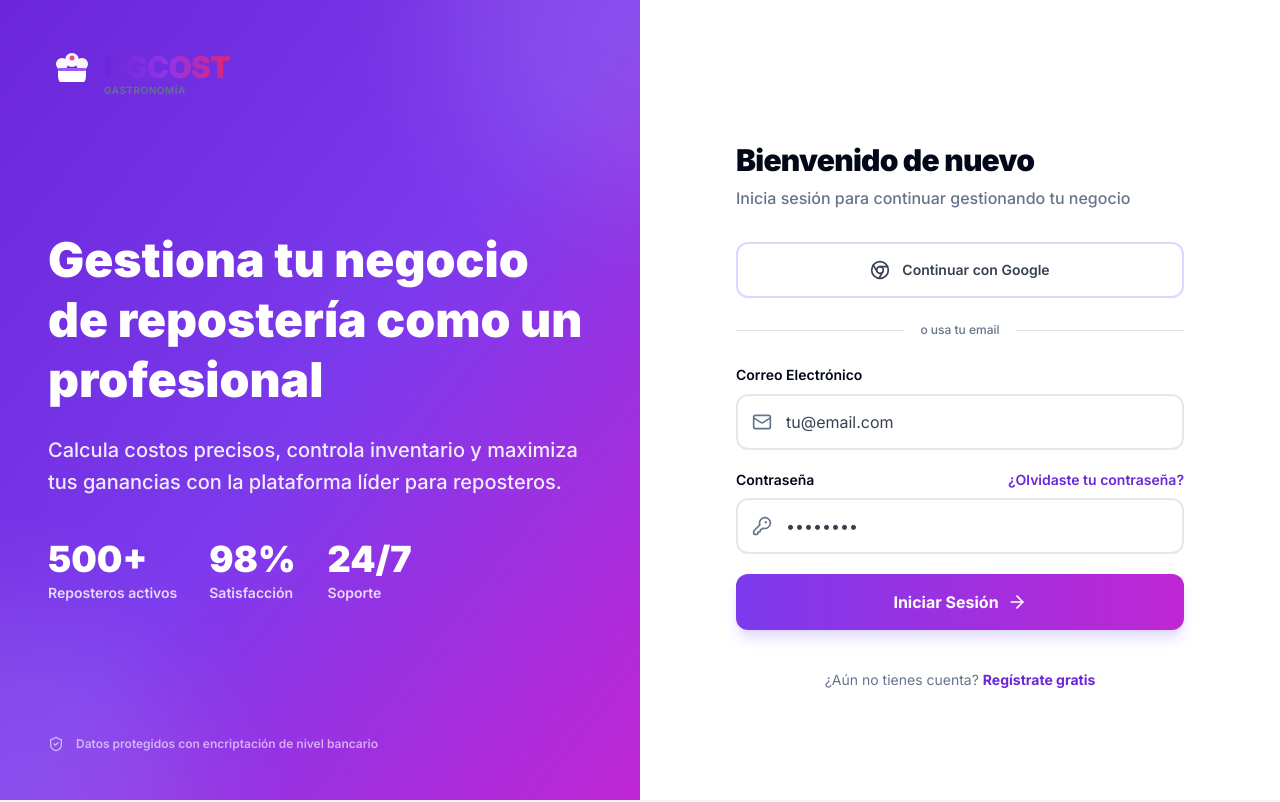
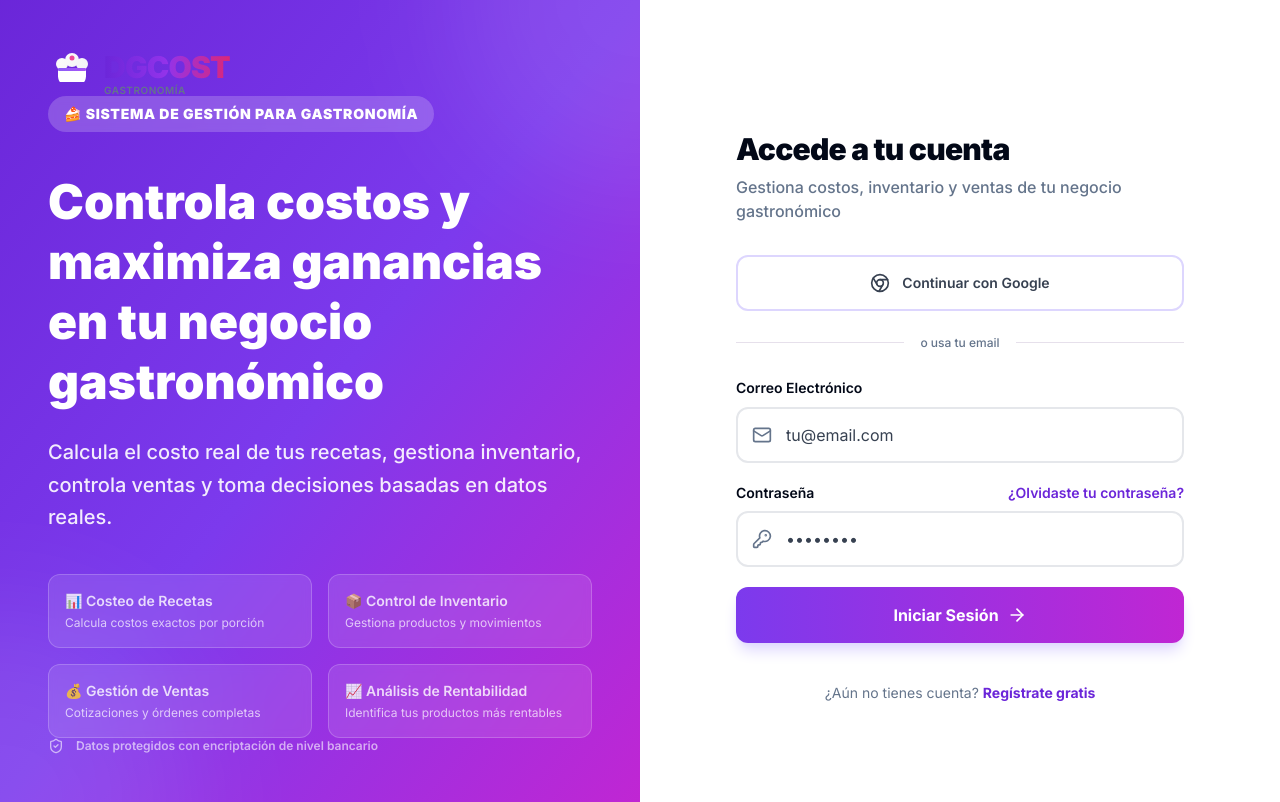
Before and after one commit to arcanoix/dgbakerycake-recetario-app, a Next.js app: page /auth/login in a window 1280 px wide. Built offline with nearby package versions, Linux system fonts and the light colour scheme; no server answers.

Commit message:
change ux ui login and register

```diff
--- a/app/auth/login/page.tsx
+++ b/app/auth/login/page.tsx
@@ -75,24 +75,33 @@ export default function LoginPage() {
         </div>
 
         <div className="relative z-10 space-y-6">
+          <div className="inline-block px-4 py-2 bg-white/20 backdrop-blur-sm rounded-full mb-4">
+            <p className="text-sm font-black text-white uppercase tracking-wider">
+              🍰 Sistema de Gestión para Gastronomía
+            </p>
+          </div>
           <h1 className="text-5xl font-black text-white leading-tight">
-            Gestiona tu negocio de repostería como un profesional
+            Controla costos y maximiza ganancias en tu negocio gastronómico
           </h1>
           <p className="text-xl text-white/90 font-medium leading-relaxed">
-            Calcula costos precisos, controla inventario y maximiza tus ganancias con la plataforma líder para reposteros.
+            Calcula el costo real de tus recetas, gestiona inventario, controla ventas y toma decisiones basadas en datos reales.
           </p>
-          <div className="flex gap-8 pt-4">
-            <div className="space-y-1">
-              <p className="text-4xl font-black text-white">500+</p>
-              <p className="text-sm text-white/80 font-semibold">Reposteros activos</p>
+          <div className="grid grid-cols-2 gap-4 pt-4">
+            <div className="bg-white/10 backdrop-blur-sm rounded-xl p-4 border border-white/20">
+              <p className="text-sm text-white/80 font-semibold mb-1">📊 Costeo de Recetas</p>
+              <p className="text-xs text-white/70">Calcula costos exactos por porción</p>
             </div>
-            <div className="space-y-1">
-              <p className="text-4xl font-black text-white">98%</p>
-              <p className="text-sm text-white/80 font-semibold">Satisfacción</p>
+            <div className="bg-white/10 backdrop-blur-sm rounded-xl p-4 border border-white/20">
+              <p className="text-sm text-white/80 font-semibold mb-1">📦 Control de Inventario</p>
+              <p className="text-xs text-white/70">Gestiona productos y movimientos</p>
             </div>
-            <div className="space-y-1">
-              <p className="text-4xl font-black text-white">24/7</p>
-              <p className="text-sm text-white/80 font-semibold">Soporte</p>
+            <div className="bg-white/10 backdrop-blur-sm rounded-xl p-4 border border-white/20">
+              <p className="text-sm text-white/80 font-semibold mb-1">💰 Gestión de Ventas</p>
+              <p className="text-xs text-white/70">Cotizaciones y órdenes completas</p>
+            </div>
+            <div className="bg-white/10 backdrop-blur-sm rounded-xl p-4 border border-white/20">
+              <p className="text-sm text-white/80 font-semibold mb-1">📈 Análisis de Rentabilidad</p>
+              <p className="text-xs text-white/70">Identifica tus productos más rentables</p>
             </div>
           </div>
         </div>
@@ -115,10 +124,10 @@ export default function LoginPage() {
 
           <div className="space-y-2">
             <h2 className="text-3xl font-black tracking-tight">
-              Bienvenido de nuevo
+              Accede a tu cuenta
             </h2>
             <p className="text-muted-foreground font-medium">
-              Inicia sesión para continuar gestionando tu negocio
+              Gestiona costos, inventario y ventas de tu negocio gastronómico
             </p>
           </div>
 
--- a/app/auth/register/page.tsx
+++ b/app/auth/register/page.tsx
@@ -89,24 +89,25 @@ export default function RegisterPage() {
         </div>
 
         <div className="relative z-10 space-y-6">
-          <div className="inline-flex items-center gap-2 px-4 py-2 bg-white/20 rounded-full backdrop-blur-sm">
-            <Sparkles className="w-4 h-4 text-white" />
-            <span className="text-sm font-bold text-white">Prueba gratis por 14 días</span>
+          <div className="inline-block px-4 py-2 bg-white/20 backdrop-blur-sm rounded-full mb-4">
+            <p className="text-sm font-black text-white uppercase tracking-wider">
+              🍰 Sistema de Gestión para Gastronomía
+            </p>
           </div>
           <h1 className="text-5xl font-black text-white leading-tight">
-            Únete a cientos de reposteros exitosos
+            Profesionaliza tu negocio gastronómico hoy
           </h1>
           <p className="text-xl text-white/90 font-medium leading-relaxed">
-            Comienza a calcular costos precisos, gestionar inventario y aumentar tus ganancias desde el primer día.
+            Calcula costos reales, controla inventario, gestiona ventas y toma decisiones basadas en datos. Todo en una sola plataforma.
           </p>
 
           {/* Benefits */}
           <div className="space-y-4 pt-4">
             {[
-              'Sin tarjeta de crédito requerida',
-              'Acceso completo a todas las funciones',
-              'Soporte prioritario incluido',
-              'Cancela cuando quieras'
+              '✅ Costeo preciso de recetas por porción',
+              '✅ Control completo de inventario',
+              '✅ Gestión de ventas y cotizaciones',
+              '✅ Análisis de rentabilidad en tiempo real'
             ].map((benefit, i) => (
               <div key={i} className="flex items-center gap-3">
                 <div className="flex-shrink-0 w-6 h-6 rounded-full bg-white/20 flex items-center justify-center">
@@ -115,6 +116,10 @@ export default function RegisterPage() {
                 <span className="text-white/90 font-medium">{benefit}</span>
               </div>
             ))}
+          </div>
+          <div className="inline-flex items-center gap-2 px-4 py-2 bg-emerald-500/20 rounded-full backdrop-blur-sm border border-emerald-400/30 mt-4">
+            <Sparkles className="w-4 h-4 text-emerald-200" />
+            <span className="text-sm font-bold text-emerald-100">Prueba gratis por 14 días • Sin tarjeta</span>
           </div>
         </div>
 
@@ -157,10 +162,10 @@ export default function RegisterPage() {
             <>
               <div className="space-y-2">
                 <h2 className="text-3xl font-black tracking-tight">
-                  Crea tu cuenta gratis
+                  Comienza gratis hoy
                 </h2>
                 <p className="text-muted-foreground font-medium">
-                  Únete a la plataforma líder para reposteros profesionales
+                  Gestiona costos, inventario y ventas de tu negocio gastronómico
                 </p>
               </div>
 
```
